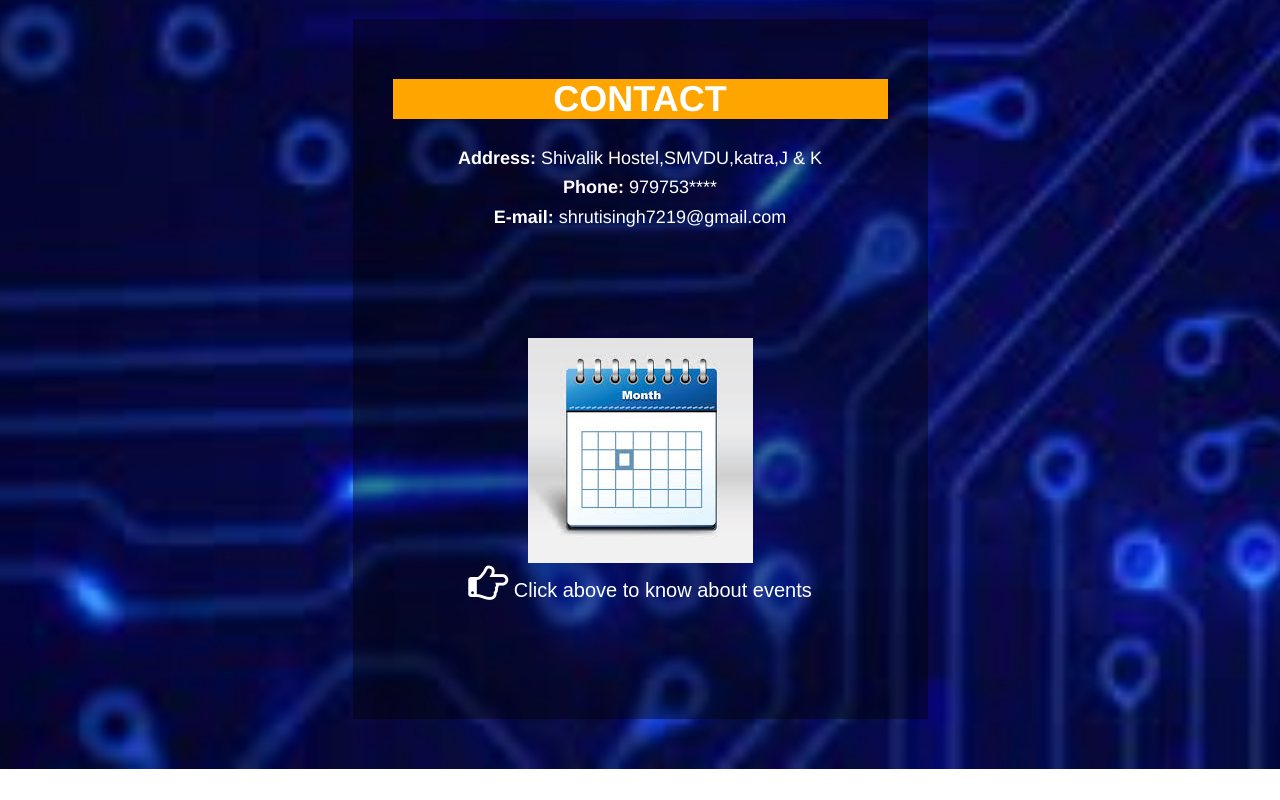
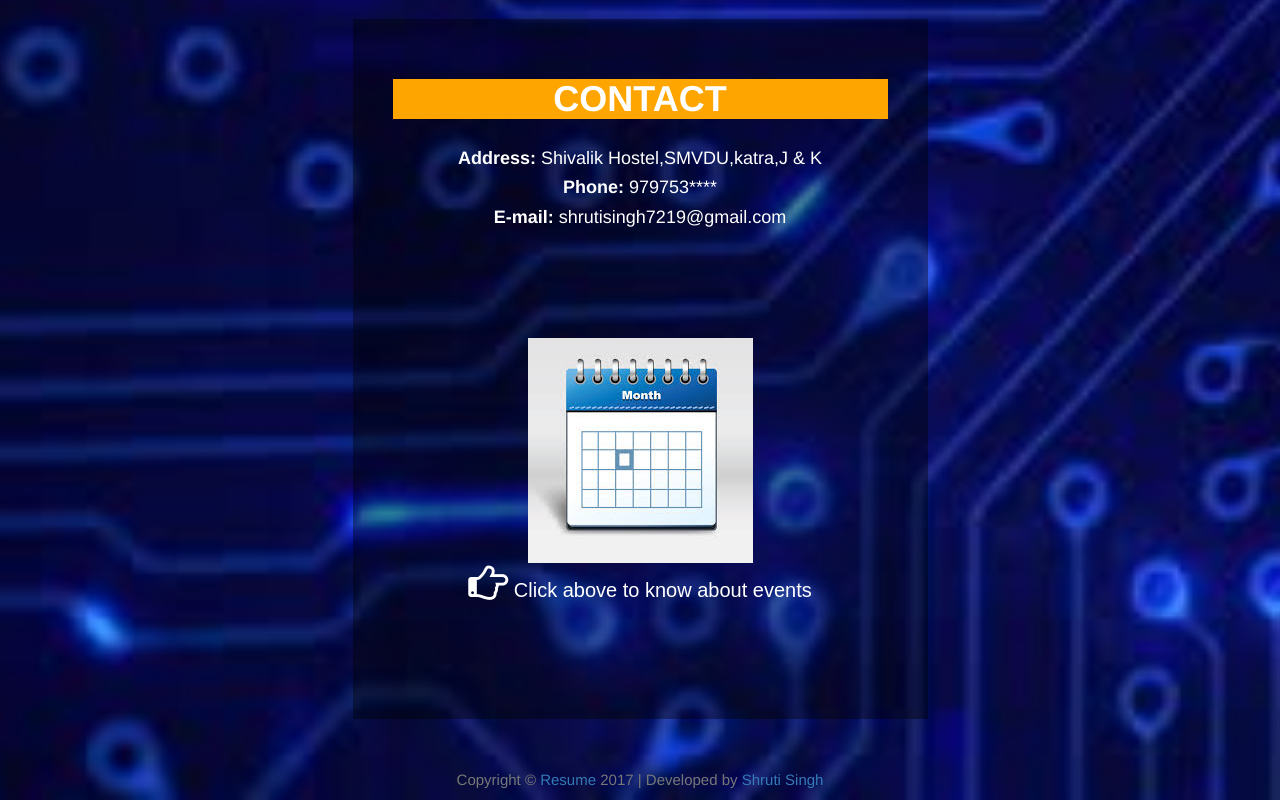
Before and after one commit to Resume9520/Resume9520.github.io, a plain HTML site: page index.html in a window 1280 px wide. Shown: the part 1931-2731 px from the top of the page. Before the commit the page ends 2700 px from the top, so only its background shows below. Drawn offline with nearby package versions, Linux system fonts and the light colour scheme.

Commit message:
added new

```diff
--- a/index.html
+++ b/index.html
@@ -239,5 +239,8 @@
         <div class="col-sm-3"></div>
     </div>
     </div>
+    <div id="footer" class="text-center">
+        <p class="copyright text-muted" style="font-size: 15px;">Copyright &copy; <a href="index.html">Resume </a>2017 | Developed by <a href="https://shruti9520.github.io">Shruti Singh</a></p>
+    </div>
     </body>
 </html>
```
Also changed, not shown: calender.html (added).
